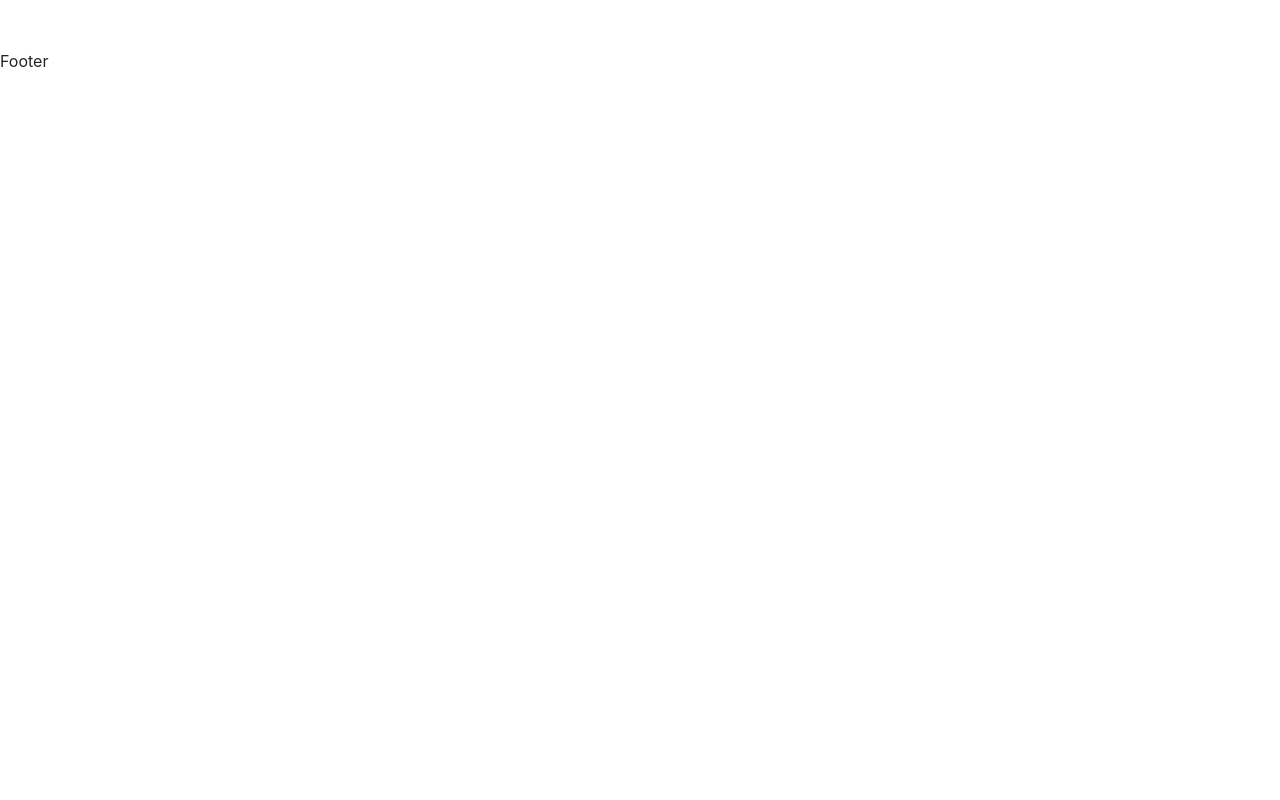
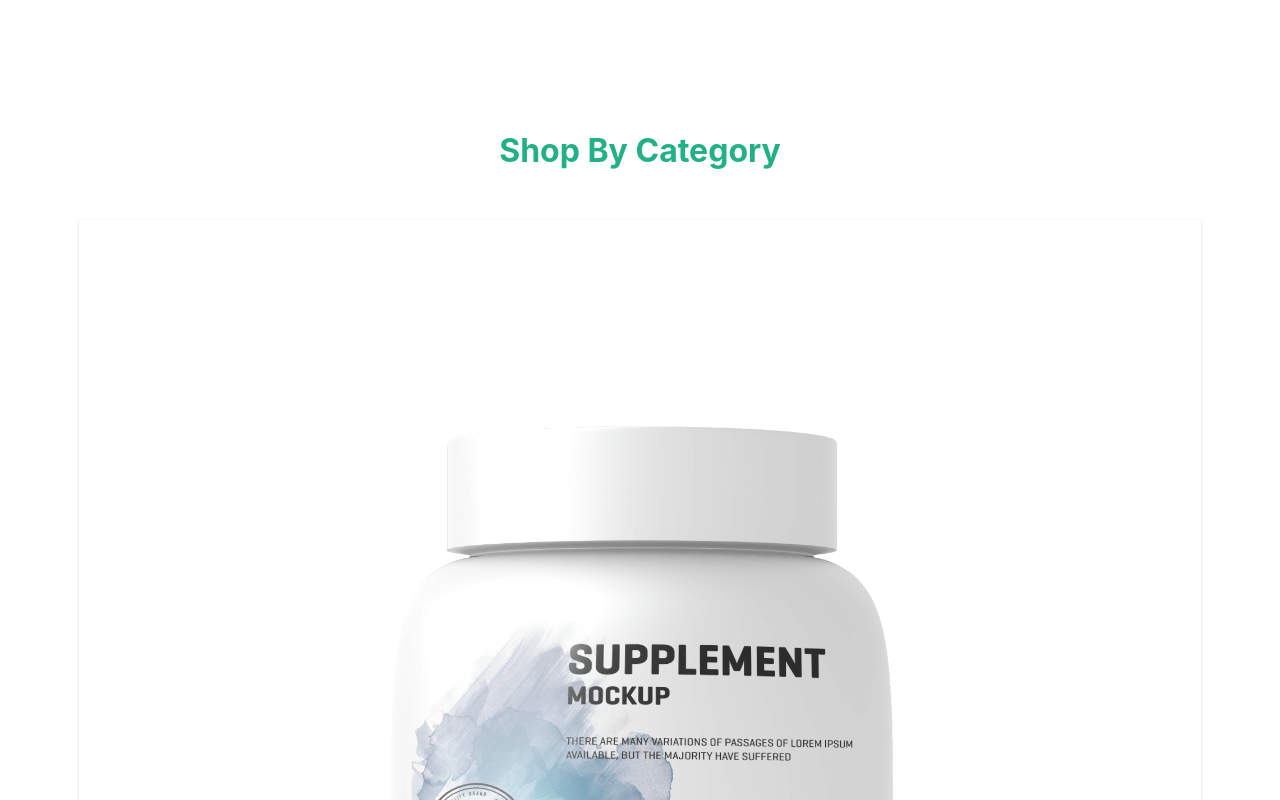
Before and after one commit to lukabajic/investSupplements, a React (Create React App) app: page / in a window 1280 px wide. Shown: the part 1840-2640 px from the top of the page. Before the commit the page ends 1911 px from the top, so only its background shows below. Built offline with nearby package versions, Linux system fonts and the light colour scheme.

Commit message:
feat: Card designed, new section added
 - Added two new images to the assests folder
 - Designed the Card component. Will make it more reusable later on
 - Added a new section and implemented 2 cards

```diff
--- a/src/components/Page/Home/Banner/Banner.js
+++ b/src/components/Page/Home/Banner/Banner.js
@@ -5,18 +5,25 @@ import Button from "../../../Utility/Button/Button";
 
 import homeBanner from "../../../../assets/home-banner.png";
 
+const content = {
+  header: "Protein",
+  p1: "Plant-based. Delicious flavors.",
+  p2: "Starting at $19.",
+  img: homeBanner,
+  buttonText: "Shop Now",
+};
+
 const Banner = () => {
   return (
     <section className="banner">
-      <h1>Protein</h1>
+      <h1>{content.header}</h1>
       <p>
-        Plant-based. Delicious flavors.
-        <br />
-        Starting at $19.
+        {content.p1}
+        {content.p2 ? <br /> : null}
+        {content.p2 ? content.p2 : null}
       </p>
-      <img src={homeBanner} alt="A bag of protein" className="banner__img" />
-      <Button>Shop Now</Button>
-      {/* <a href="./pages/shop/all.html" className="btn btn-jungle">Shop Now</a> */}
+      <img src={content.img} alt="A bag of protein" className="banner__img" />
+      <Button>{content.buttonText}</Button>
     </section>
   );
 };
--- /dev/null
+++ b/src/components/Page/Home/GoShopping/GoShopping.css
@@ -0,0 +1,5 @@
+.go-shopping {
+  padding: 8rem 1.5rem;
+  max-width: 90vw;
+  margin: 0 auto;
+}
--- /dev/null
+++ b/src/components/Page/Home/GoShopping/GoShopping.js
@@ -0,0 +1,43 @@
+import React from "react";
+import "./GoShopping.css";
+
+import Card from "../../../Utility/Card/Card";
+
+import sportNutrition from "../../../../assets/sport-nutrition.png";
+import dailyNutrition from "../../../../assets/daily-nutrition.png";
+
+const content = [
+  {
+    img: sportNutrition,
+    header: "Sport Nutrition",
+    text:
+      "Made with premium plant-based ingredients to help you fuel, replenish, and recover, the invest Sport® Nutrition System helps you power your workout. Try invest Sport® Premium Protein.",
+    buttonText: "Shop Now",
+  },
+  {
+    img: dailyNutrition,
+    header: "Daily Nutrition",
+    text:
+      "Whether you’re looking for protein with a few simple ingredients, a supercharged shake powered by all-in-one nutrition, or something in between – find it here. Upgrade your daily nutrition with real, plant-based ingredients.",
+    buttonText: "Shop Now",
+  },
+];
+
+const GoShopping = () => {
+  const renderedItems = content.map((item) => (
+    <Card
+      image={item.img}
+      buttonText={item.buttonText}
+      content={{ header: item.header, text: item.text }}
+    />
+  ));
+
+  return (
+    <section className="go-shopping">
+      <h2 className="section-title">Shop By Category</h2>
+      {renderedItems}
+    </section>
+  );
+};
+
+export default GoShopping;
--- a/src/components/Page/Home/Home.js
+++ b/src/components/Page/Home/Home.js
@@ -1,12 +1,14 @@
 import React from "react";
 import Banner from "./Banner/Banner";
 import Presentation from "./Presentation/Presentation";
+import GoShopping from "./GoShopping/GoShopping";
 
 const Home = () => {
   return (
     <React.Fragment>
       <Banner />
       <Presentation />
+      <GoShopping />
     </React.Fragment>
   );
 };
--- /dev/null
+++ b/src/components/Utility/Card/Card.css
@@ -0,0 +1,45 @@
+.card {
+  text-align: center;
+
+  padding-bottom: 1.6rem;
+
+  box-shadow: 0px 2px 1px -1px rgba(0, 0, 0, 0.2),
+    0px 1px 1px 0px rgba(0, 0, 0, 0.14), 0px 1px 3px 0px rgba(0, 0, 0, 0.12);
+}
+
+.card:hover {
+  cursor: pointer;
+}
+
+.card:not(:last-child) {
+  margin-bottom: 1.6rem;
+}
+
+.card:hover .card__img {
+  position: relative;
+}
+
+.card:hover .card__img::after {
+  content: "";
+  background: rgba(53, 53, 53, 0.05);
+  width: 100%;
+  height: 100%;
+  position: absolute;
+  top: 0;
+  left: 0;
+}
+
+.card__content {
+  padding: 1.6rem;
+  margin-bottom: 0.8rem;
+}
+
+.card__header {
+  font-size: 2.4rem;
+  margin-bottom: 1.6rem;
+}
+
+.card__text {
+  opacity: 0.875;
+  line-height: 1.25;
+}
--- /dev/null
+++ b/src/components/Utility/Card/Card.js
@@ -0,0 +1,21 @@
+import React from "react";
+import "./Card.css";
+
+import Button from "../Button/Button";
+
+const Card = ({ image, content, buttonText }) => {
+  return (
+    <div class="card">
+      <div className="card__img">
+        <img src={image} alt={content.header} className="card__img-content" />
+      </div>
+      <div class="card__content">
+        <h3 className="card__header">{content.header}</h3>
+        <p className="card__text">{content.text}</p>
+      </div>
+      <Button>{buttonText}</Button>
+    </div>
+  );
+};
+
+export default Card;
```
Also changed, not shown: src/assets/daily-nutrition.png (added), src/assets/sport-nutrition.png (added).
